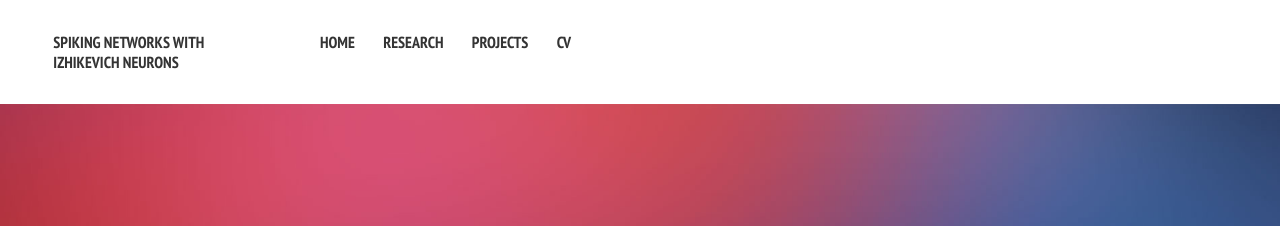
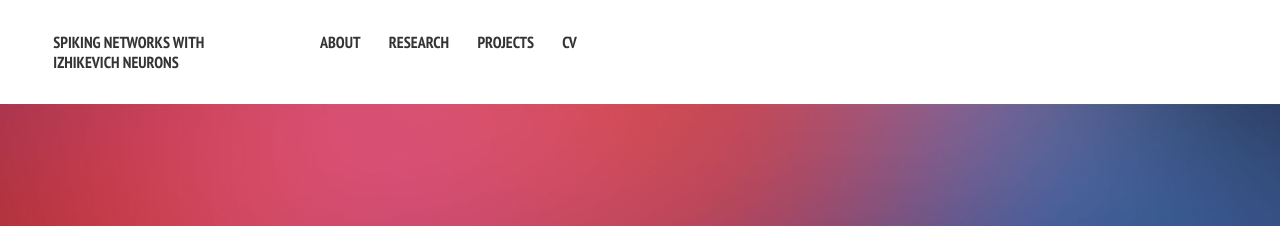
Before and after one commit to dieuwkehupkes/Spiking-Network, a Jekyll site: the page built from about/index.md, in a window 1280 px wide. Shown: the top 226 px of the page. Built offline with Jekyll 4.4.1, drawn with Linux system fonts in a browser that asks for light colours; nearby versions of some CDN libraries.

Commit message:
Change link to about page

```diff
--- a/_data/navigation.yml
+++ b/_data/navigation.yml
@@ -1,7 +1,7 @@
 # site navigation links
 
-- title: Home
-  url: https://dieuwkehupkes.github.io/projects/
+- title: About
+  url: https://dieuwkehupkes.github.io/
 
 - title: Research
   url: https://dieuwkehupkes.github.io/research/
```
